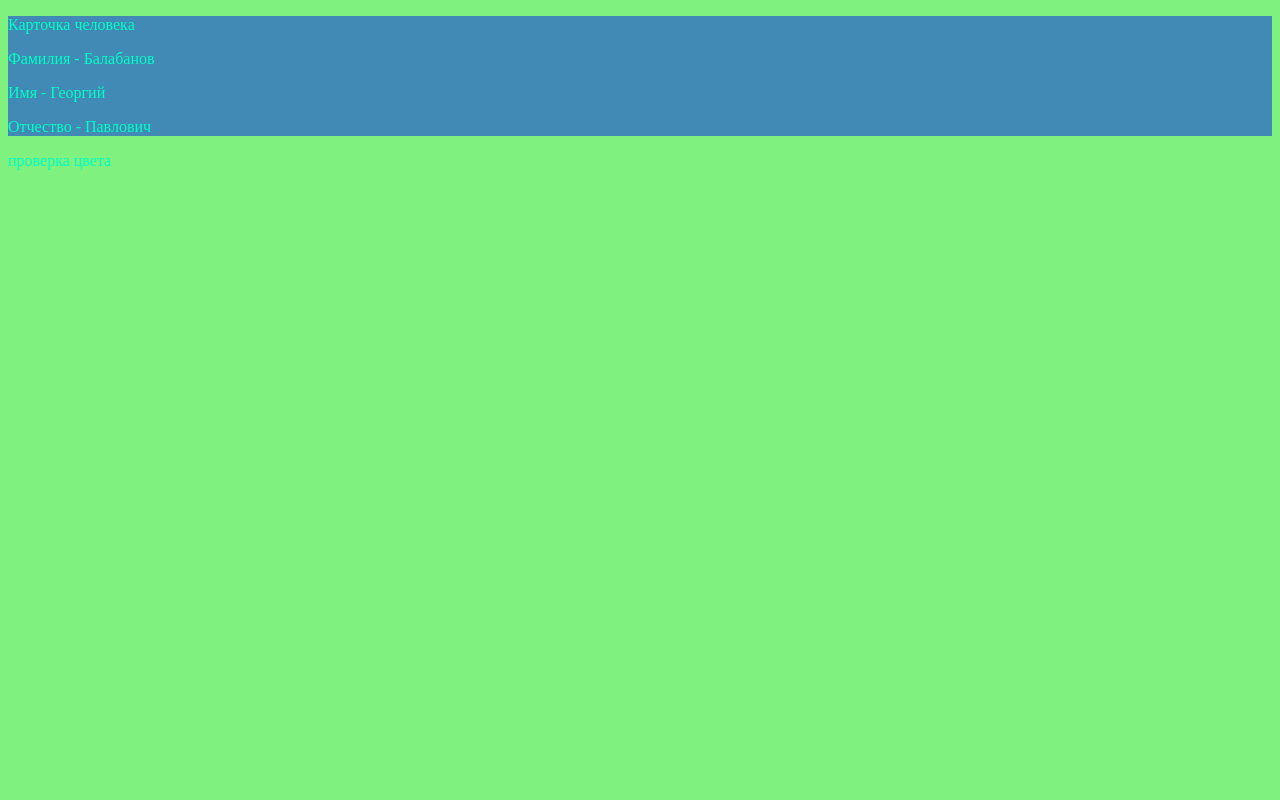
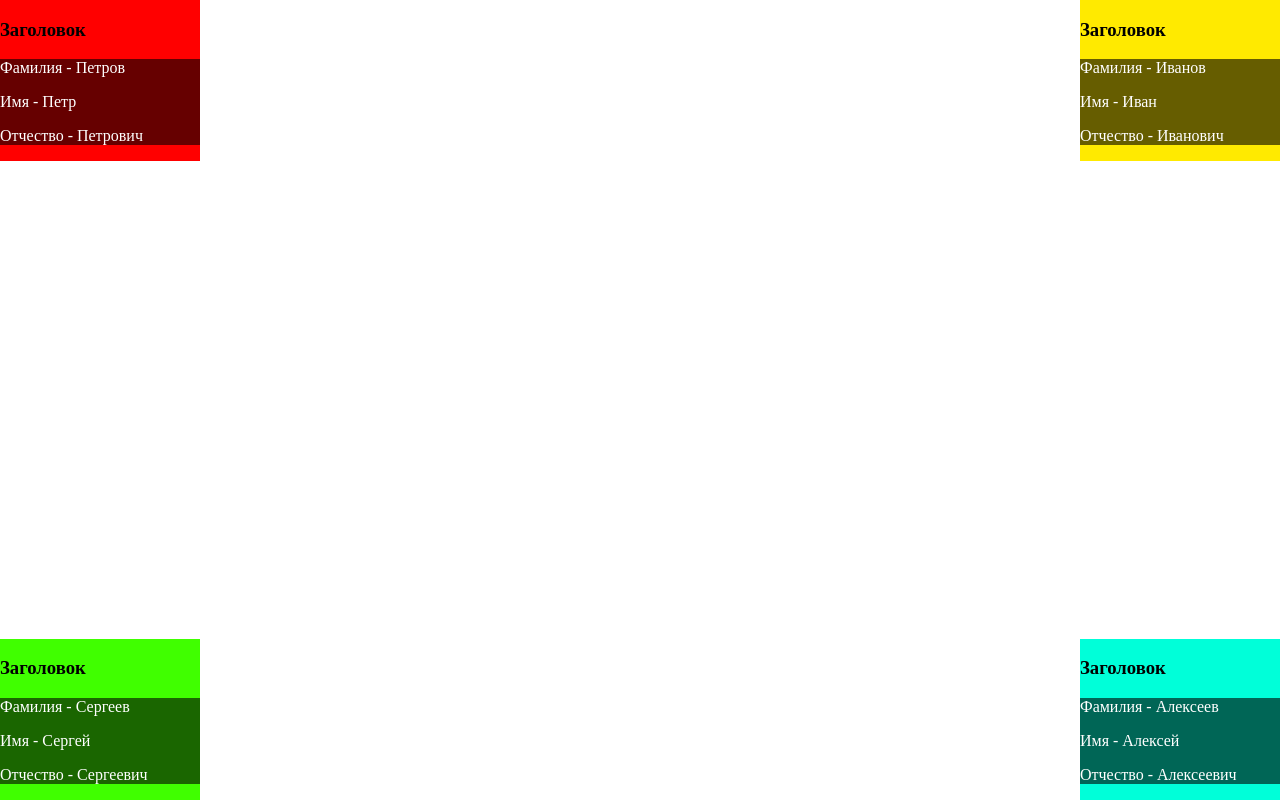
Before and after one commit to gosabalabanov/TDHFP-1-rehc-Utjhubq, a plain HTML site: page css.html in a window 1280 px wide. Drawn offline with Linux system fonts and the light colour scheme.

Commit message:
изучали css 2

```diff
--- a/css.html
+++ b/css.html
@@ -4,15 +4,43 @@
     <meta charset="UTF-8">
     <title>Title</title>
 </head>
-<body style="background-color: rgba(8,230,11,0.52); color: #00ffc5">
-<div style="background-color: rgba(8,45,230,0.52)">
-    <p>Карточка человека</p>
-    <div>
-        <p>Фамилия - Балабанов</p>
-        <p>Имя - Георгий</p>
-        <p>Отчество - Павлович</p>
+<body>
+
+<div style="background-color: #ff0000; width: 200px; display: inline-block; position: absolute; top: 0 ; left: 0">
+    <h3>Заголовок</h3>
+    <div style="background-color: rgba(0,0,0,0.6); color: #ffffff">
+        <p>Фамилия - Петров</p>
+        <p>Имя - Петр</p>
+        <p>Отчество - Петрович</p>
     </div>
 </div>
-<div>проверка цвета</div>
+
+<div style="background-color: #ffea00; width: 200px; display: inline-block; position: absolute; right: 0; top: 0">
+    <h3>Заголовок</h3>
+    <div style="background-color: rgba(0,0,0,0.6); color: #ffffff">
+        <p>Фамилия - Иванов</p>
+        <p>Имя - Иван</p>
+        <p>Отчество - Иванович</p>
+    </div>
+</div>
+
+<div style="background-color: #40ff00; width: 200px; display: inline-block; position: absolute; bottom: 0; left: 0;">
+    <h3>Заголовок</h3>
+    <div style="background-color: rgba(0,0,0,0.6); color: #ffffff">
+        <p>Фамилия - Сергеев</p>
+        <p>Имя - Сергей</p>
+        <p>Отчество - Сергеевич</p>
+    </div>
+</div>
+
+<div style="background-color: #00ffd9; width: 200px; display: inline-block; position: absolute; right: 0; bottom: 0;">
+    <h3>Заголовок</h3>
+    <div style="background-color: rgba(0,0,0,0.6); color: #ffffff">
+        <p>Фамилия - Алексеев</p>
+        <p>Имя - Алексей</p>
+        <p>Отчество - Алексеевич</p>
+    </div>
+</div>
+
 </body>
 </html>
```
